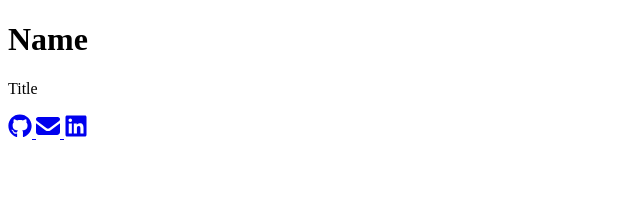
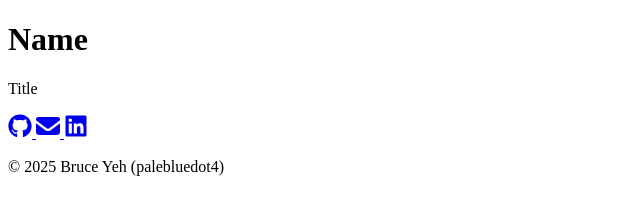
Before and after one commit to palebluedot4/code-snippets, a website: page templates/web/pages/resume/nebula/vanilla/index.html in a window 1280 px wide. Shown: the whole page, without its empty margins (0-640 px from the left). Drawn offline with Linux system fonts and the light colour scheme.

Commit message:
feat(html): add footer with copyright notice
This commit introduces a footer section to the resume template.
The footer contains a simple copyright notice, including the year
and the author's name and alias.

The purpose of this footer is to formally conclude the document
and provide clear attribution. This helps in defining the page's
end and gives credit to the creator.

```diff
--- a/templates/web/pages/resume/nebula/vanilla/index.html
+++ b/templates/web/pages/resume/nebula/vanilla/index.html
@@ -70,5 +70,11 @@
         </div>
       </div>
     </header>
+
+    <footer>
+      <div class="container">
+        <p>&copy; 2025 Bruce Yeh (palebluedot4)</p>
+      </div>
+    </footer>
   </body>
 </html>
```
